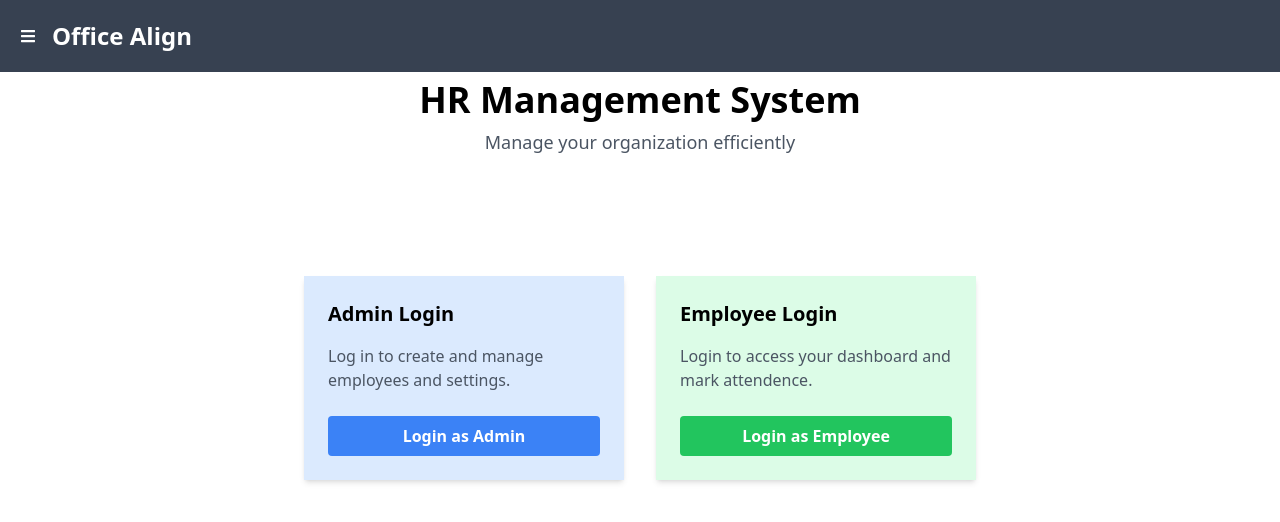
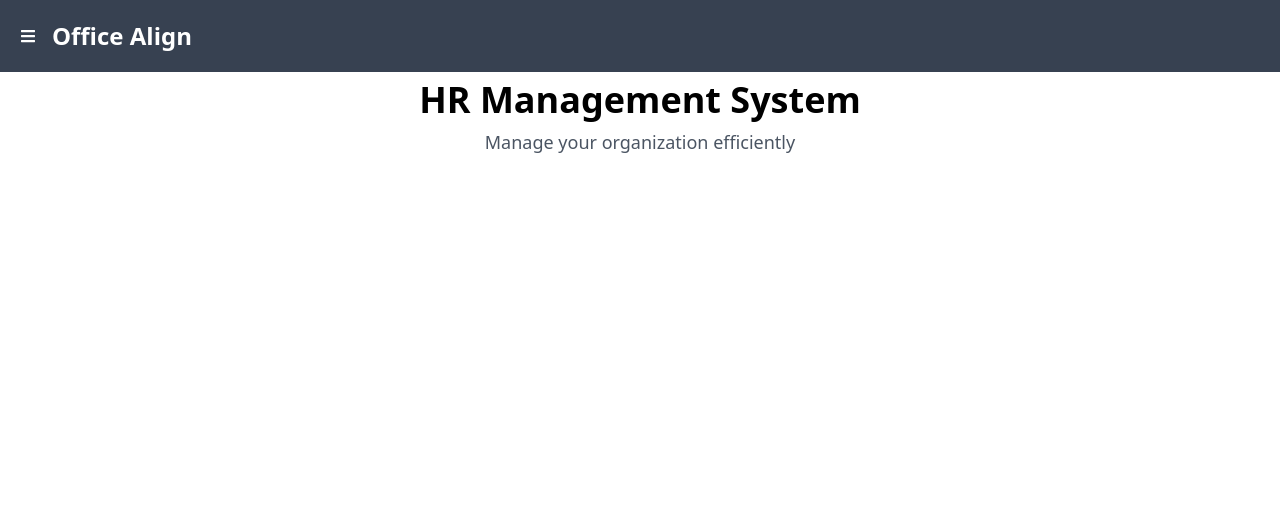
Before and after one commit to siddharthgoyal00/Softeous-Align, a React (Vite) app in the folder frontend/softeous-align/: page /home in a window 1280 px wide. Shown: the top 522 px of the page. Built offline with nearby package versions, Linux system fonts and the light colour scheme.

Commit message:
cards merge to the heSection component

```diff
--- a/frontend/softeous-align/src/pages/Home/Home.tsx
+++ b/frontend/softeous-align/src/pages/Home/Home.tsx
@@ -1,13 +1,13 @@
-import { Cards } from "../../components/Cards";
+
 import { HeroSection } from "../../components/HeroSection";
-import { Navbar } from "../../components/Navbar";
+
 
 export const Home = () => {
   return (
     <div className="min-h-screen flex flex-col">
 
      <HeroSection></HeroSection>
-     <Cards></Cards>
+
   </div>
   );
 };
```
